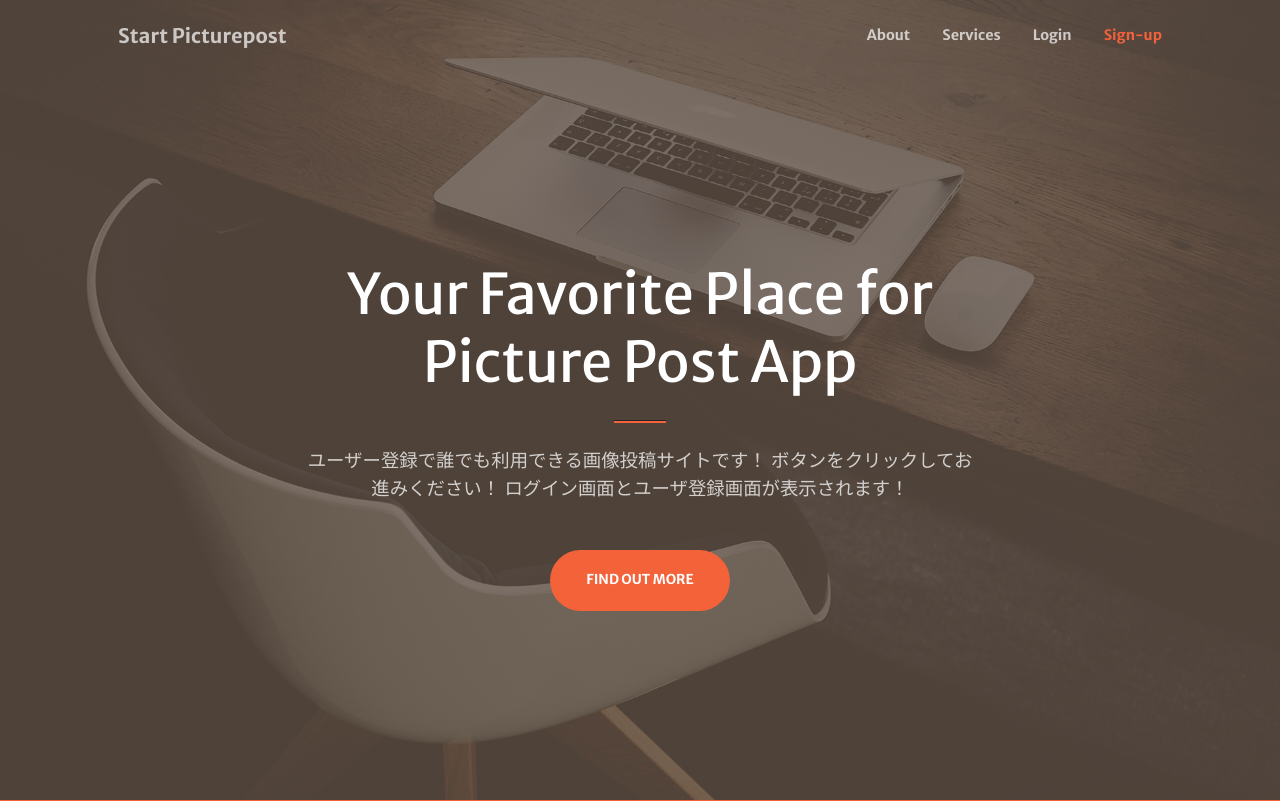
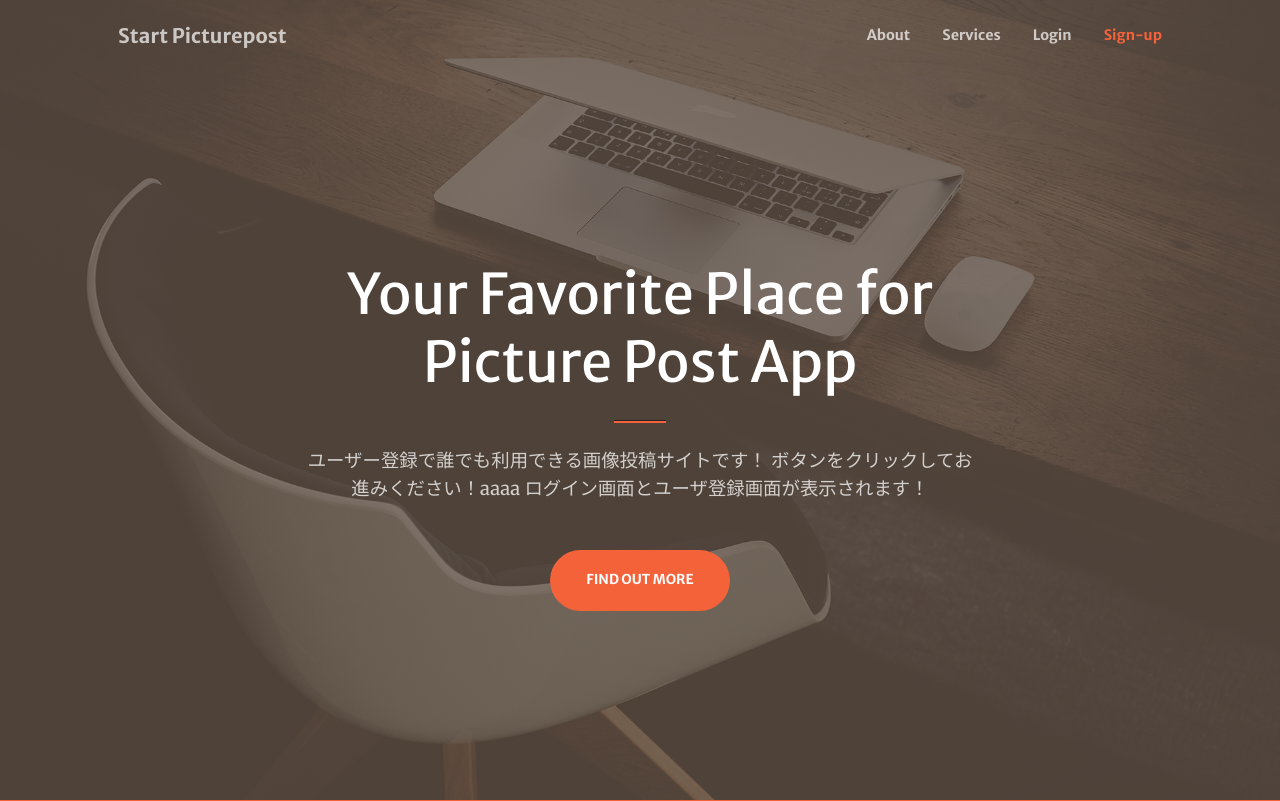
Before and after one commit to TatsukiEguchi/flaskproject, a Flask app: page / in a window 1280 px wide. Shown: the top 801 px of the page. Run offline with Flask 3, Linux system fonts and the light colour scheme; some libraries are stand-ins or nearby versions.

Commit message:
Update index.html
試し

```diff
--- a/picture_project/apps/templates/index.html
+++ b/picture_project/apps/templates/index.html
@@ -45,7 +45,7 @@
                     <div class="col-lg-8 align-self-baseline">
                         <p class="text-white-75 mb-5">
                             ユーザー登録で誰でも利用できる画像投稿サイトです！
-                            ボタンをクリックしてお進みください！
+                            ボタンをクリックしてお進みください！aaaa
                             ログイン画面とユーザ登録画面が表示されます！
                         </p>
                         <a class="btn btn-primary btn-xl" href="#about">Find Out More</a>
```
